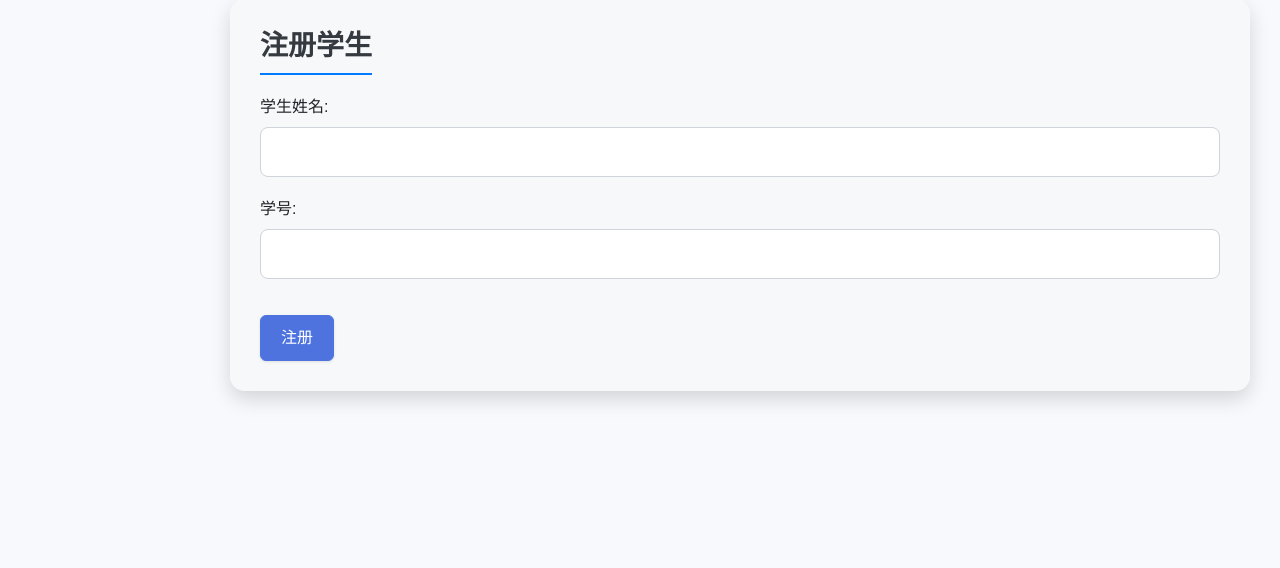
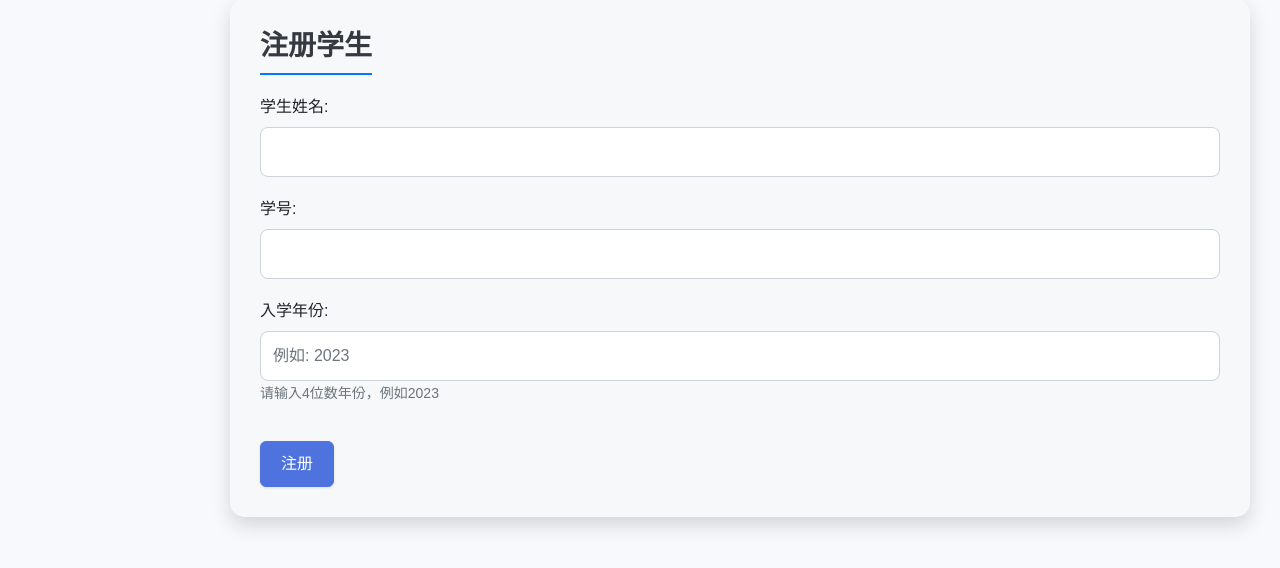
Before and after one commit to llb1238/SE-Lab, a Flask app: page /students in a window 1280 px wide. Shown: the part 164-732 px from the top of the page. Run offline with Flask 3, Linux system fonts and the light colour scheme; a user stored in the database is signed in; data comes from the database, SQL or seed files in the repository.

Commit message:
入学年份的完善

```diff
--- a/src/edu_sys_main.py
+++ b/src/edu_sys_main.py
@@ -643,7 +643,7 @@ def get_students():
             'data': []
         }), 500
 
-# 修改学生API路由，不需要enrollment_year字段
+# 修改学生API路由，处理enrollment_year参数
 @app.route('/api/students', methods=['POST'])
 @login_required
 @role_required(['admin'])  # 只允许管理员添加学生
@@ -661,14 +661,18 @@ def add_student():
                     'message': f'缺少必要字段: {field}'
                 }), 400
 
-        # 添加记录 - 只使用name和student_id
+        # 添加记录 - 使用name和student_id，可选enrollment_year
         student_data = {
             'name': data['name'],
             'student_id': data['student_id']
         }
 
+        # 如果提供了入学年份，添加到数据中
+        if 'enrollment_year' in data and data['enrollment_year']:
+            student_data['enrollment_year'] = data['enrollment_year']
+
         try:
-            # 尝试仅插入name和student_id
+            # 尝试插入学生记录
             new_id = add_record('students', student_data)
         except sqlite3.IntegrityError as e:
             if 'NOT NULL constraint failed' in str(e) and 'enrollment_year' in str(e):
--- a/src/templates/students.html
+++ b/src/templates/students.html
@@ -164,6 +164,12 @@
                 <div class="form-group">
                     <label class="form-label">学号:</label>
                     <input type="text" class="form-control" name="student_id" required>
+                </div>
+                <!-- 添加入学年份字段 -->
+                <div class="form-group">
+                    <label class="form-label">入学年份:</label>
+                    <input type="number" class="form-control" name="enrollment_year" min="1990" max="2030" placeholder="例如: 2023">
+                    <small class="form-text text-muted">请输入4位数年份，例如2023</small>
                 </div>
                 <button type="submit" class="btn btn-primary mt-3">注册</button>
             </form>
@@ -359,7 +365,8 @@
 
             const formData = {
                 name: $('input[name="name"]').val(),
-                student_id: $('input[name="student_id"]').val()
+                student_id: $('input[name="student_id"]').val(),
+                enrollment_year: $('input[name="enrollment_year"]').val()
             };
 
             window.addStudent(formData)
```
Also changed, not shown: src/py/db_operations.py (added), src/py/init_db.py (added).
